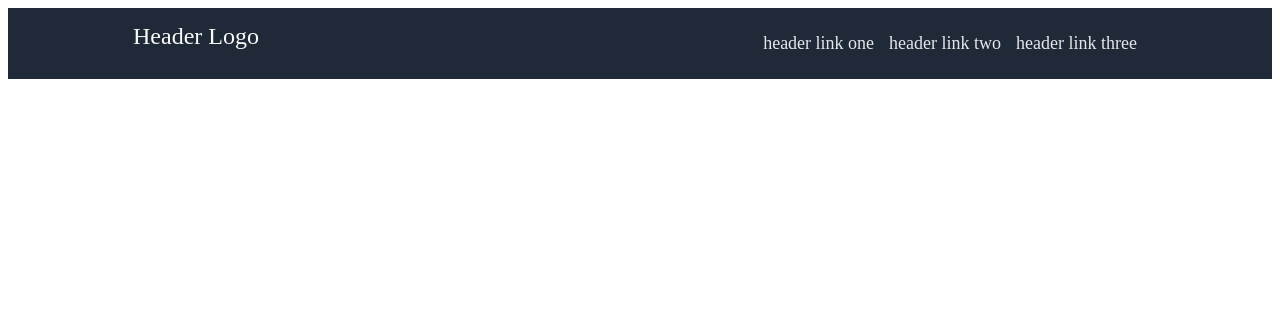
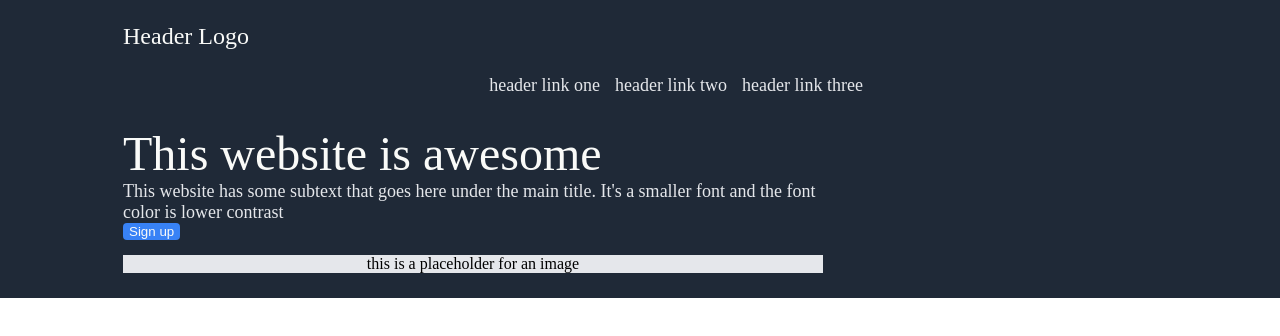
Before and after one commit to kiironotsuki/landing-page, a plain HTML site: page index.html in a window 1280 px wide. Drawn offline with Linux system fonts and the light colour scheme.

Commit message:
Finished Header

```diff
--- a/index.html
+++ b/index.html
@@ -9,11 +9,17 @@
   <body>
       <div class="header">
         <div class="header-logo">Header Logo</div>
-        <ul class="header-links">
+        <ul class="herolink">
           <li><a href="#">header link one</a></li>
           <li><a href="#">header link two</a></li>
           <li><a href="#">header link three</a></li>
         </ul>
-      </div>
+        <div class="leftbox">
+          <div class="heromain">This website is awesome</div>
+          <div class="herosecondary">This website has some subtext that goes here under the main title. It's a smaller font and the font color is lower contrast</div>
+          <button>Sign up</button>
+        </div>
+        <div class="rightbox">this is a placeholder for an image</div>
+    </div>
   </body>
 </html>
--- a/style.css
+++ b/style.css
@@ -5,9 +5,14 @@ body {
 
 .header {
   display: flex;
+  flex-wrap: wrap;
   justify-content: space-between;
+  align-content: space-between;
   background-color: #1F2937;
-  padding: 15px 125px;
+  margin: -10px;
+  padding: 25px 125px;
+  height: 250px;
+  max-width: 100%;
 }
 
 .header-logo {
@@ -16,14 +21,17 @@ body {
   justify-content: flex-start;
   font-size: 24px;
   color: #F9FAF8;
+  width: 700px;
 }
 
-.header-links {
+.herolink {
   display: flex;
   flex-direction: row;
-  margin: 10px;
+  justify-content: flex-end;
+  margin-top: 10px;
   list-style-type: none;
   gap: 15px;
+  width: 700px;
 }
 
 a {
@@ -31,3 +39,38 @@ a {
   color: #e5e7eb;
   text-decoration: none;
 }
+
+.leftbox {
+  display: flex;
+  flex-direction: column;
+  justify-content: flex-start;
+  width: 700px;
+}
+
+.heromain {
+  font-size: 48px;
+  font-weight: extra-bold;
+  color: #F9FAF8
+}
+
+.herosecondary {
+  font-size: 18px;
+  color: #E5E7EB;
+}
+
+button {
+  align-self: flex-start;
+  background-color: #3882F6;
+  border-radius: 4px;
+  color: #F9FAF8;
+  border: none;
+}
+
+.rightbox {
+  display: flex;
+  flex-direction: row;
+  justify-content: center;
+  align-items: center;
+  background-color: #E5E7EB;
+  width: 700px;
+}
```
